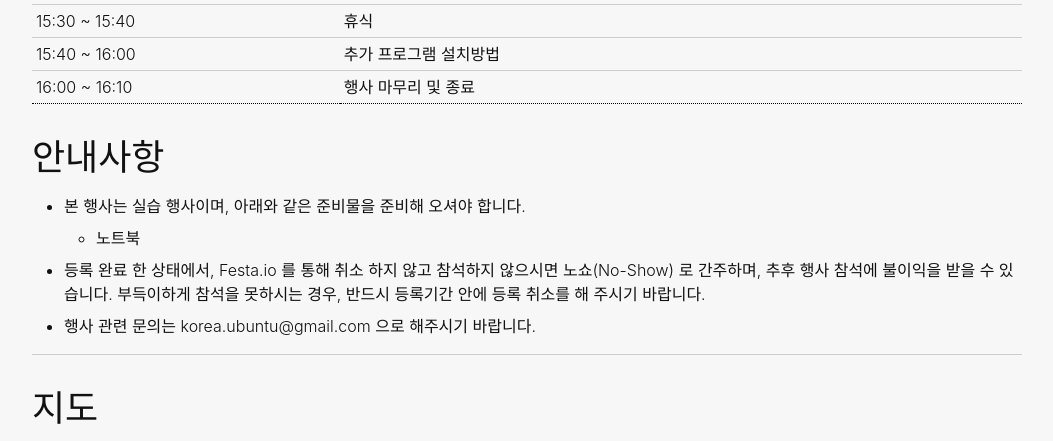
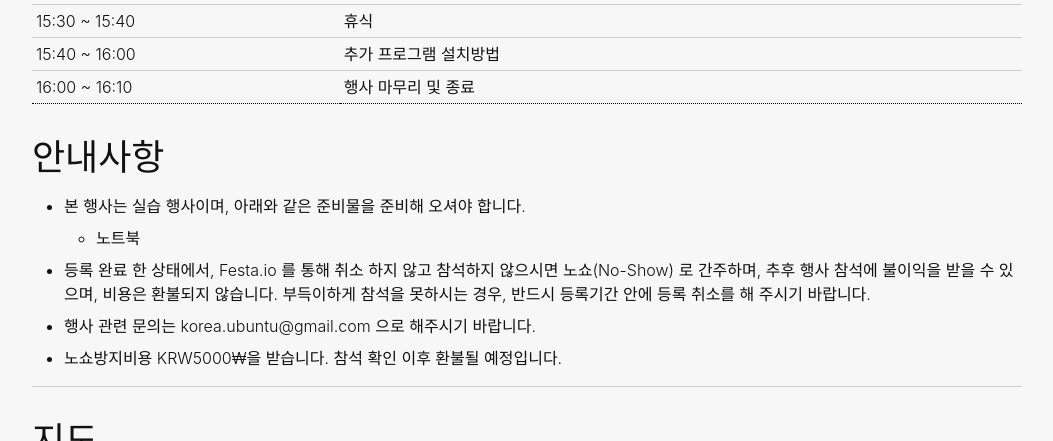
Before and after one commit to ubuntu-kr/events, a Jekyll site: the page built from _posts/2018-06-26-ubuntu-workshop.md, in a window 1280 px wide and 900 px high, scrolled down 1322 px, cut to the strip 0-441 px from the top of the window. Shown: the whole strip, without its empty margins (113-1166 px from the left). Built offline with Jekyll 4.4.1, drawn with Linux system fonts in a browser that asks for light colours; some web fonts are replaced.

Commit message:
노쇼비용 공지

```diff
--- a/_posts/2018-06-26-ubuntu-workshop.md
+++ b/_posts/2018-06-26-ubuntu-workshop.md
@@ -34,5 +34,6 @@ image: "https://lh3.googleusercontent.com/oQf5yeYwARFsWCdX67Nqk-nGDPvvh2BML4TviT
 ## 안내사항
 - 본 행사는 실습 행사이며, 아래와 같은 준비물을 준비해 오셔야 합니다.
   - 노트북
-- 등록 완료 한 상태에서, Festa.io 를 통해 취소 하지 않고 참석하지 않으시면 노쇼(No-Show) 로 간주하며, 추후 행사 참석에 불이익을 받을 수 있습니다. 부득이하게 참석을 못하시는 경우, 반드시 등록기간 안에 등록 취소를 해 주시기 바랍니다.
+- 등록 완료 한 상태에서, Festa.io 를 통해 취소 하지 않고 참석하지 않으시면 노쇼(No-Show) 로 간주하며, 추후 행사 참석에 불이익을 받을 수 있으며, 비용은 환불되지 않습니다. 부득이하게 참석을 못하시는 경우, 반드시 등록기간 안에 등록 취소를 해 주시기 바랍니다.
 - 행사 관련 문의는 korea.ubuntu@gmail.com 으로 해주시기 바랍니다.
+- 노쇼방지비용 KRW5000₩을 받습니다. 참석 확인 이후 환불될 예정입니다.
```
